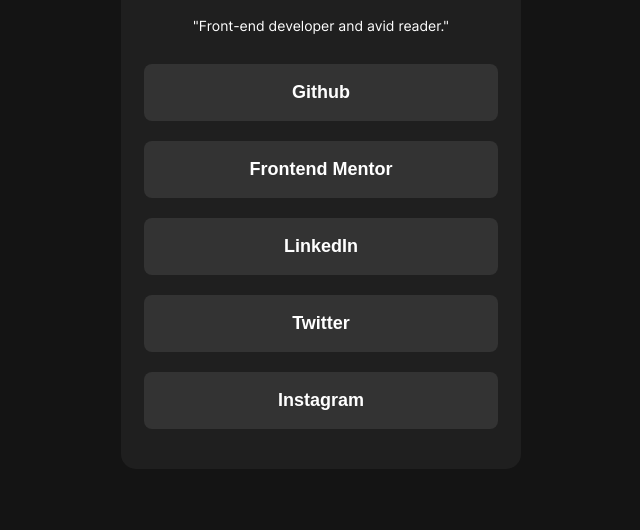
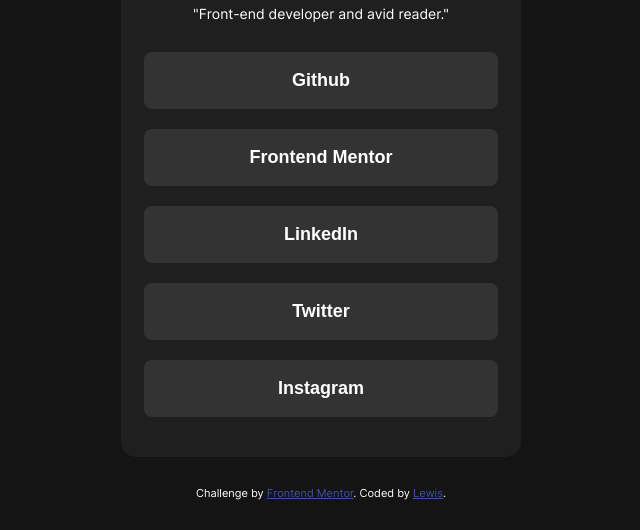
Before and after one commit to Lewis-mbui/frontendmentor-social-links-profile, a plain HTML site: page index.html in a window 1280 px wide. Shown: the part 270-800 px from the top of the page, without its empty margins (319-959 px from the left). Drawn offline with Linux system fonts and the light colour scheme.

Commit message:
Change align-self property of card to center

```diff
--- a/CSS/styles.css
+++ b/CSS/styles.css
@@ -82,11 +82,13 @@ body {
   min-height: 100vh;
   padding: 3rem;
   display: flex;
+  flex-direction: column;
+  align-items: center;
   justify-content: center;
 }
 
 .card {
-  align-self: flex-start;
+  align-self: center;
   width: 100%;
   max-width: 40rem;
   border-radius: 15px;
@@ -130,3 +132,7 @@ body {
     margin: auto;
   }
 }
+
+/* utilities */
+.attribution { font-size: 11px; text-align: center; color: white; margin-top: 1rem; }
+.attribution a { color: hsl(228, 45%, 44%); }
--- a/index.html
+++ b/index.html
@@ -27,6 +27,13 @@
           <button class="btn btn--primary btn--block">Instagram</button>
         </div>
       </div>
+
+      <div class="attribution">
+        Challenge by
+        <a href="https://www.frontendmentor.io?ref=challenge" target="_blank"
+          >Frontend Mentor</a
+        >. Coded by <a href="#">Lewis</a>.
+      </div>
     </div>
   </body>
 </html>
```
